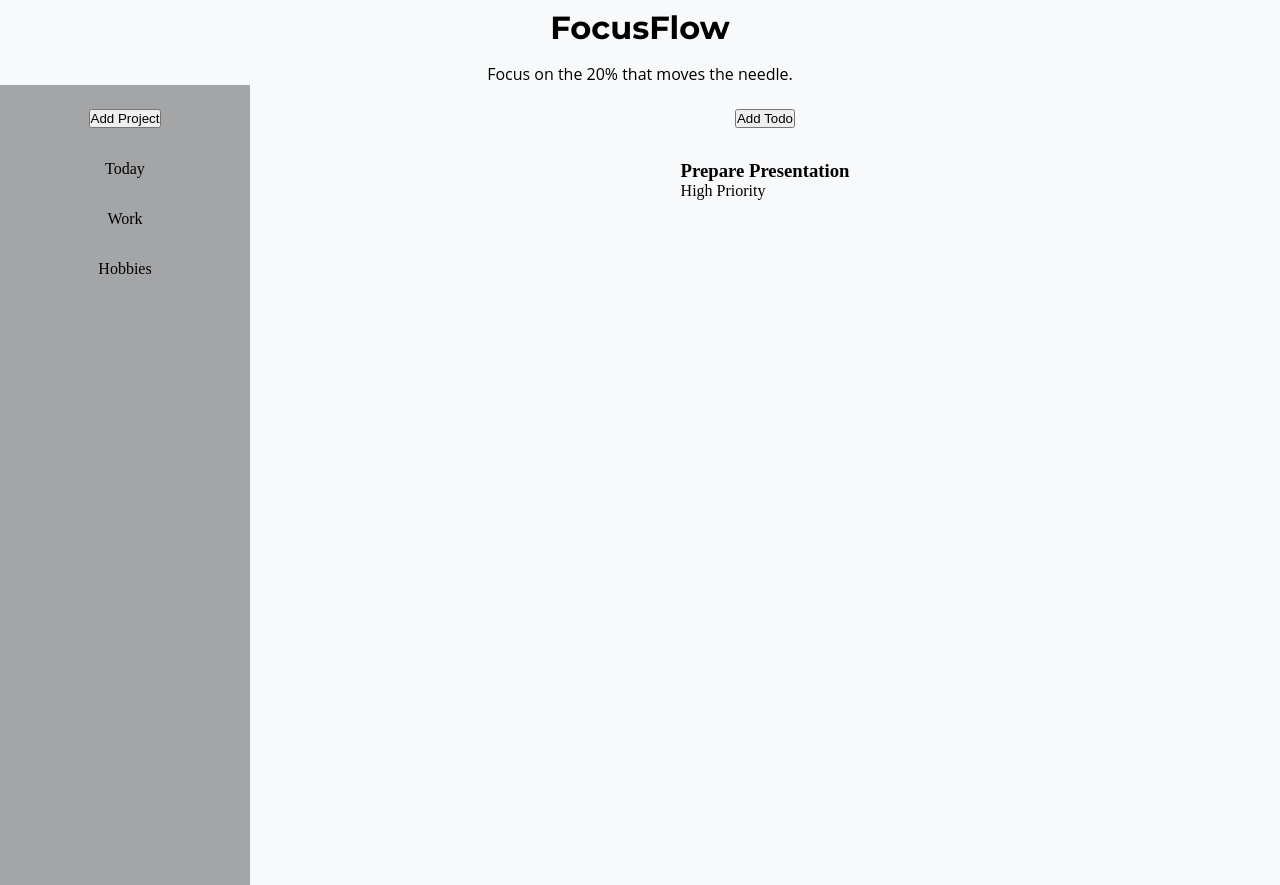
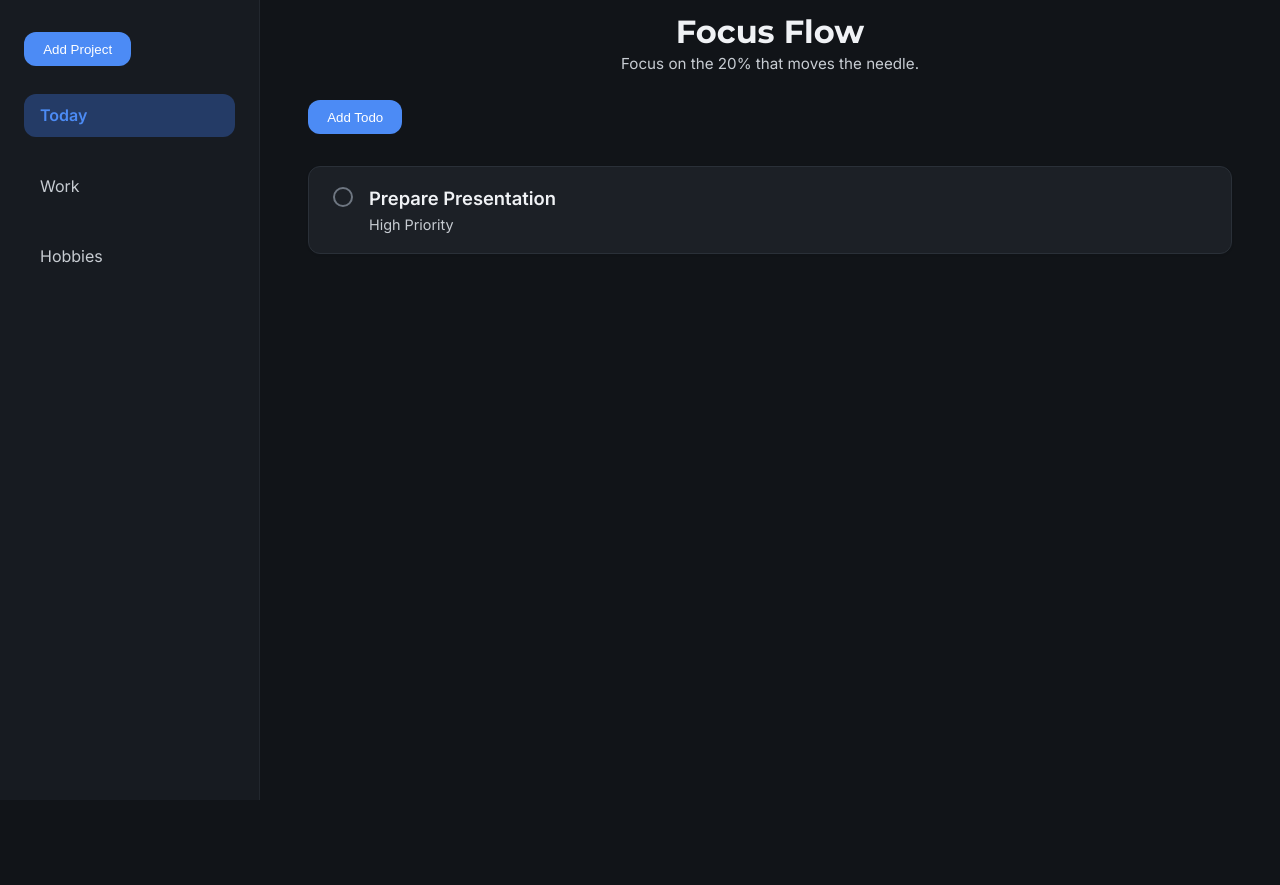
Before and after one commit to SHOIYAN/odin-Todo_List, a website built with webpack: page src/index.html in a window 1280 px wide. After the commit the page ends 800 px from the top, so only its background shows below. Built offline with nearby package versions, Linux system fonts and the light colour scheme; a web font is replaced by a local one.

Commit message:
style: add dark theme layout styl and project/todo UI components

```diff
--- a/src/index.html
+++ b/src/index.html
@@ -1,21 +1,27 @@
 <div class="mainContainer">
-  <header>
-    <h1>FocusFlow</h1>
-    <p>Focus on the 20% that moves the needle.</p>
-  </header>
-
   <div class="columns">
     <nav class="leftContainer">
-      <div class="addProject"><button>Add Project</button></div>
+      <div class="addProject"><button class="button">Add Project</button></div>
       <div class="project active">Today</div>
       <div class="project">Work</div>
       <div class="project">Hobbies</div>
     </nav>
     <main class="rightContainer">
-      <div class="addTodo"><button>Add Todo</button></div>
+      <header>
+        <h1>Focus Flow</h1>
+        <p>Focus on the 20% that moves the needle.</p>
+      </header>
+      <div class="addTodo"><button class="button">Add Todo</button></div>
+
       <div class="todo-item">
-        <h3 class="title">Prepare Presentation</h3>
-        <p class="priority-high">High Priority</p>
+        <label class="todo-check">
+          <input type="checkbox" class="todo-done" />
+          <span class="checkmark"></span>
+        </label>
+        <div class="todo-item_details">
+          <h3 class="title">Prepare Presentation</h3>
+          <p class="priority-high">High Priority</p>
+        </div>
       </div>
     </main>
   </div>
--- a/src/styles/style.css
+++ b/src/styles/style.css
@@ -1,56 +1,208 @@
+@import url(https://fonts.bunny.net/css?family=inter:400,500,600);
 @import url(https://fonts.bunny.net/css?family=montserrat:700);
-@import url(https://fonts.bunny.net/css?family=inter:500);
-@import url(https://fonts.bunny.net/css?family=open-sans:400i);
 
 :root {
-  --bg-main: #f8f9fa; /* light background */
-  --bg-sidebar: #a4a5a7; /* muted gray sidebar tones */
-  --text-dark: #2e3133; /* dark text */
-  --text-medium: #5f6062; /* medium gray text */
-  --text-light: #b2bbc6; /* light gray text */
-  --accent-blue: #549eec; /* blue highlights (selected item) */
-  --accent-blue-light: #b5cade; /* lighter blue (subtle highlights) */
-  --accent-gray: #6a798d; /* subtle gray dividers */
-  --header-font: 'Montserrat', sans-serif;
-  --header-font2: 'Inter', sans-serif;
-  --text-font: 'Open Sans', sans-serif;
+  --bg-main: #111418;          /* main content background */
+  --bg-sidebar: #171b21;       /* sidebar background */
+  --sidebar-border: #22272e;   /* subtle divider line */
+
+  --text-dark: #f0f2f5;        /* primary text */
+  --text-medium: #c7ccd2;      /* secondary text */
+  --text-light: #6e7681;       /* dim helper text */
+
+  --accent-blue: #4c8bf5;      /* same accent, works in dark */
+  --accent-blue-light: #243b66;/* subtle blue hover background */
+
+  --card-bg: #1c2026;          /* dark card background */
+  --card-border: #2a3038;
+
+  --radius: 12px;              /* keep UI style consistent */
 }
 
+
+/* Reset */
 * {
   margin: 0;
   padding: 0;
   box-sizing: border-box;
 }
+
+body {
+  background: var(--bg-main);
+  font-family: Inter, sans-serif;
+  min-height: 100%;
+}
+
+/* Header */
 header {
   text-align: center;
-  padding-top: 0.5rem;
-  background-color: var(--bg-main);
 }
 header h1 {
-  font-family: var(--header-font);
-  margin-bottom: 1rem;
+  font-family: Montserrat, sans-serif;
+  font-weight: 700;
+  font-size: 2rem;
+  color: var(--text-dark);
+  margin-top: 0.5rem ;
+  margin-bottom: 0.17rem;
 }
 header p {
-  font-family: var(--text-font);
+  color: var(--text-medium);
+  font-size: 0.95rem;
 }
+
+/* Layout */
 .columns {
+  display: grid;
+  grid-template-columns: 260px 1fr;
   height: 100%;
+}
+
+/* Sidebar */
+.leftContainer {
+  background: var(--bg-sidebar);
+  border-right: 1px solid var(--sidebar-border);
+  padding: 2rem 1.5rem;
+  display: flex;
+  height: 100%;
+  flex-direction: column;
+  gap: 1.75rem;
+}
+
+.addProject {
   width: 100%;
-  display: grid;
-  grid-template-columns: 250px 1fr;
 }
-.leftContainer,.rightContainer {
-  padding: 1.5rem 0;
+
+.project {
+  width: 100%;
+  padding: 0.7rem 1rem;
+  border-radius: var(--radius);
+  color: var(--text-medium);
+  font-size: 1rem;
+  transition: 0.15s ease;
+}
+
+.project:hover {
+  background: var(--accent-blue-light);
+  cursor: pointer;
+  color: var(--accent-blue);
+}
+
+.project.active {
+  background: var(--accent-blue-light);
+  color: var(--accent-blue);
+  font-weight: 600;
+}
+
+/* Right content */
+.rightContainer {
+  padding: 0.25rem 3rem 2rem 3rem;
   display: flex;
   flex-direction: column;
   gap: 2rem;
-  align-items: center;
 }
-.leftContainer {
-  background-color: var(--bg-sidebar);
-  height: 100%;
+
+/* Todo items */
+.todo-item {
+  display: flex;
+  width: 100%;
+  background: var(--card-bg);
+  border: 1px solid var(--card-border);
+  padding: 1.25rem 1.5rem;
+  border-radius: var(--radius);
+  box-shadow: 0 1px 3px rgba(0,0,0,0.05);
 }
-.rightContainer {
-  background-color: var(--bg-main);
-  height: 100%;
+.todo-item:hover {
+  cursor: pointer;
 }
+.todo-item_details {
+  display: flex;
+  flex-direction: column;
+}
+
+.todo-item h3 {
+  font-size: 1.15rem;
+  color: var(--text-dark);
+  margin-bottom: .4rem;
+}
+
+.todo-item p {
+  color: var(--text-medium);
+  font-size: 0.9rem;
+}
+.addTodo {
+  margin-top: -0.3rem;
+}
+
+/* Buttons */
+.button {
+  background: var(--accent-blue);
+  border: none;
+  padding: 0.6rem 1.2rem;
+  border-radius: var(--radius);
+  color: white;
+  font-weight: 500;
+  cursor: pointer;
+  transition: 0.15s ease;
+}
+
+.button:hover {
+  background: #3a73d8;
+}
+
+.button:active {
+  transform: translateY(1px);
+}
+
+/* checkmark */
+.todo-item {
+  display: flex;
+  align-items: flex-start;
+  gap: 1rem;
+}
+
+/* Hide real checkbox */
+.todo-check input {
+  display: none;
+}
+span:hover{
+  cursor: pointer;
+}
+
+/* Custom checkbox circle */
+.todo-check .checkmark {
+  height: 20px;
+  width: 20px;
+  border: 2px solid var(--text-light);
+  border-radius: 50%;
+  display: inline-block;
+  transition: 0.2s ease;
+  position: relative;
+}
+
+/* Filled circle when checked */
+.todo-done:checked + .checkmark {
+  background: var(--accent-blue);
+  border-color: var(--accent-blue);
+}
+
+/* Checkmark tick */
+.todo-done:checked + .checkmark::after {
+  content: "";
+  position: absolute;
+  width: 6px;
+  height: 12px;
+  border-right: 2px solid white;
+  border-bottom: 2px solid white;
+  left: 5px;
+  transform: rotate(45deg);
+}
+
+/* Completed state styling */
+.todo-item:has(.todo-done:checked ) .todo-item_details h3 {
+  text-decoration: line-through;
+  color: var(--text-light);
+}
+
+.todo-item:has(.todo-done:checked) .todo-item_details p {
+  color: var(--text-light);
+}
```
